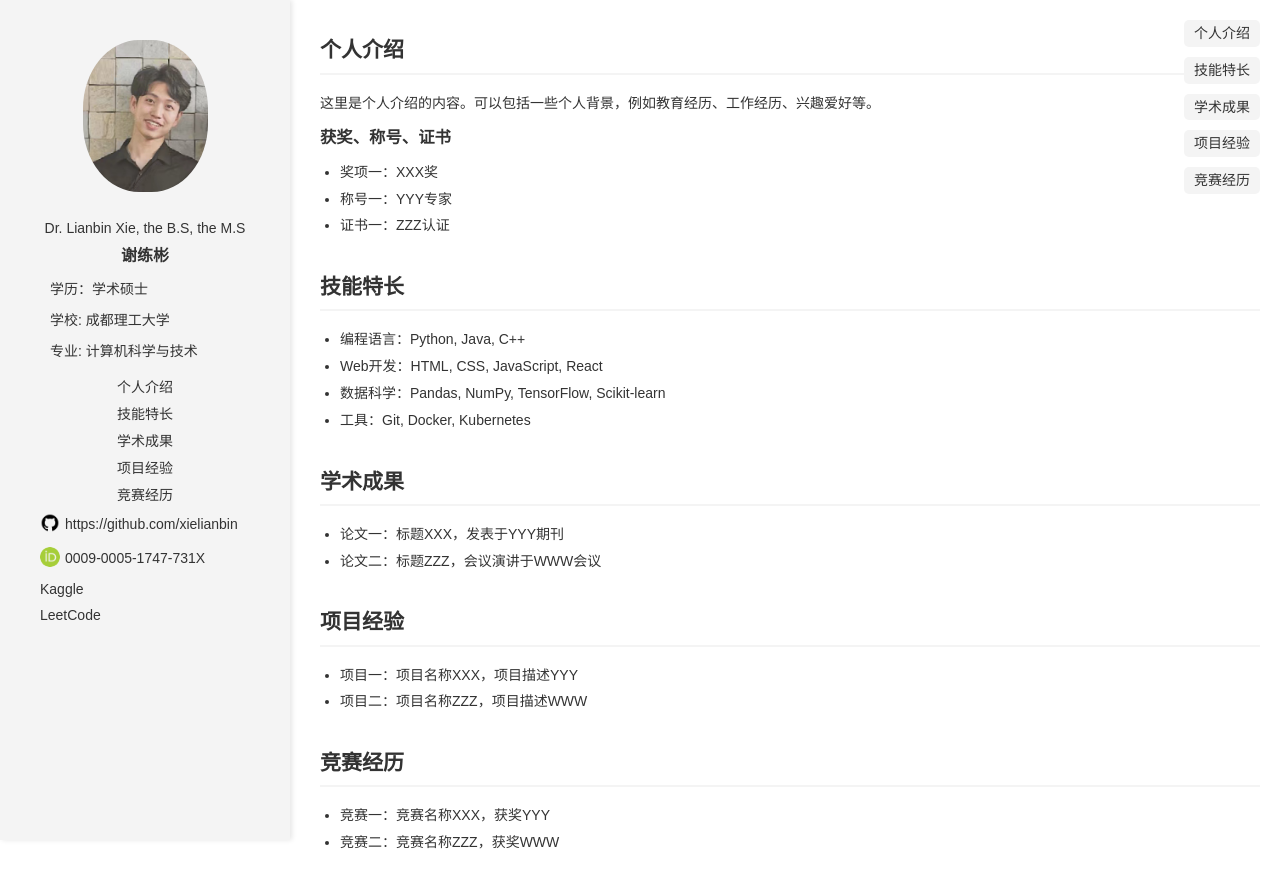
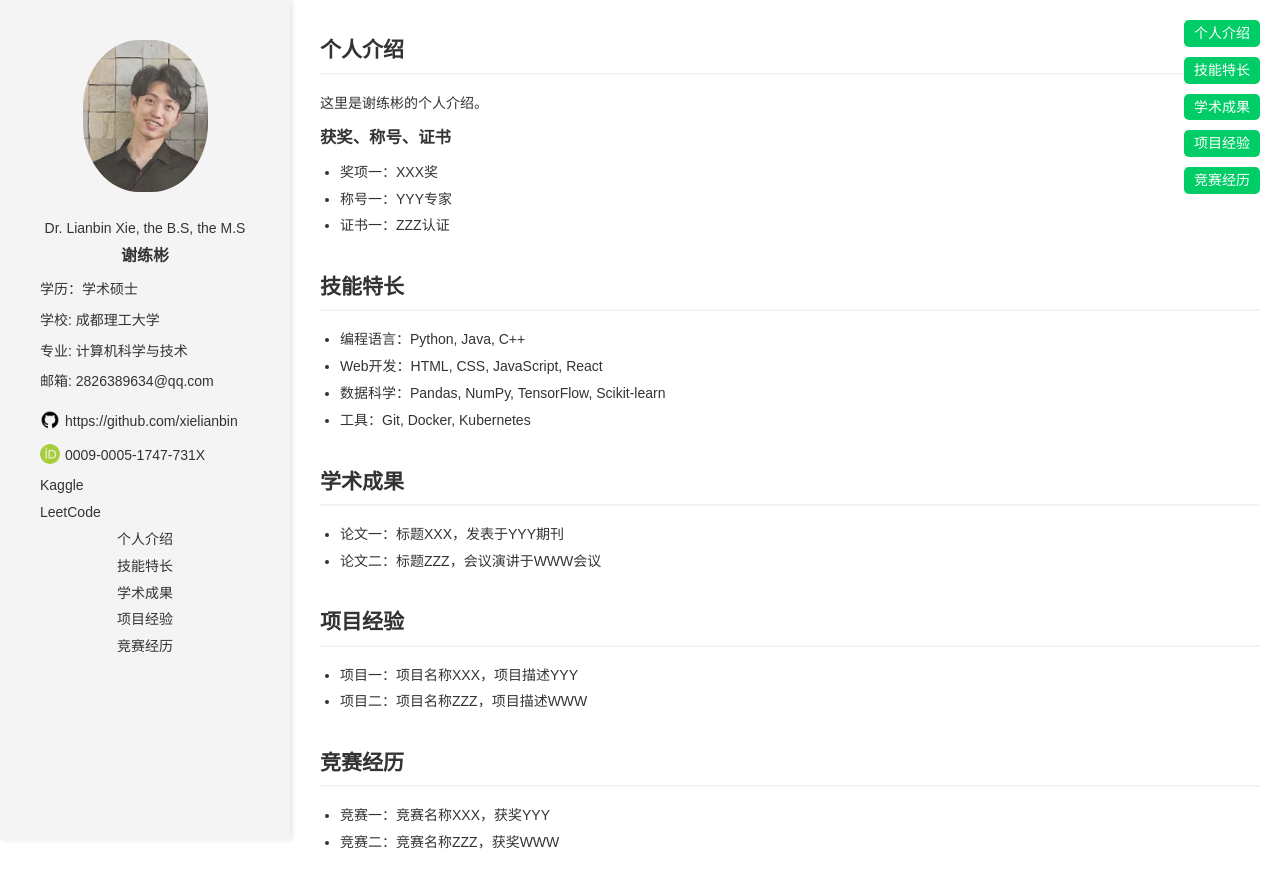
Before and after one commit to xielianbin/xielianbin.github.io, a plain HTML site: page index.html in a window 1280 px wide. Drawn offline with Linux system fonts and the light colour scheme.

Commit message:
Update index.html

```diff
--- a/index.html
+++ b/index.html
@@ -74,18 +74,20 @@
             position: fixed;
             top: 20px;
             right: 20px;
+
         }
         .nav a {
             display: block;
             margin-bottom: 10px;
-            color: #333;
+            color: #ffffff;
+
             text-decoration: none;
             padding: 5px 10px;
-            background-color: #f4f4f4;
+            background-color: #00cd66;
             border-radius: 5px;
         }
         .nav a:hover {
-            background-color: #ddd;
+            background-color: #eeb4b4;
         }
     </style>
 </head>
@@ -95,19 +97,13 @@
     <div class="simg"><img src="imgs/xielianbin.png" alt="个人图像"></div>
 	<p style="text-align: center;">Dr. Lianbin Xie, the B.S, the M.S</p>
 	<p style="text-align: center;font-size: 16px;font-weight: bold;padding:0px;margin-top:-5px;">谢练彬</p>
-	<div style="margin-left:30px;">
+	<div style="margin-left:20px;">
 		<p>学历：学术硕士</p>
 		<p>学校: 成都理工大学</p>
 		<p>专业: 计算机科学与技术</p>
+		<p>邮箱: 2826389634@qq.com</p>
 	</div>
 	<div class="links" >
-		<div style="text-align: center;">
-			<a href="#introduction">个人介绍</a>
-			<a href="#skills">技能特长</a>
-			<a href="#achievements">学术成果</a>
-			<a href="#projects">项目经验</a>
-			<a href="#competitions">竞赛经历</a>
-		</div>
 		<div  style="margin-left:20px;">
 			<a href="https://github.com/xielianbin
 			" target="_blank" ><img src="imgs/github.png" style="width:20px;  hight:20px;margin:0px;padding:0px;"><p style="margin-top:-21px;margin-left:25px;">https://github.com/xielianbin</p>
@@ -116,13 +112,21 @@
 			<a href="https://www.kaggle.com/yourusername" target="_blank">Kaggle</a>
 			<a href="https://leetcode.com/yourusername/" target="_blank">LeetCode</a>
 		</div>
+
+		<div style="text-align: center;">
+			<a href="#introduction">个人介绍</a>
+			<a href="#skills">技能特长</a>
+			<a href="#achievements">学术成果</a>
+			<a href="#projects">项目经验</a>
+			<a href="#competitions">竞赛经历</a>
+		</div>
 	</div>
 </div>
 
 <div class="content">
     <section id="introduction" class="section">
         <h2>个人介绍</h2>
-        <p>这里是个人介绍的内容。可以包括一些个人背景，例如教育经历、工作经历、兴趣爱好等。</p>
+        <p>这里是谢练彬的个人介绍。</p>
         <h3>获奖、称号、证书</h3>
         <ul>
             <li>奖项一：XXX奖</li>
```
